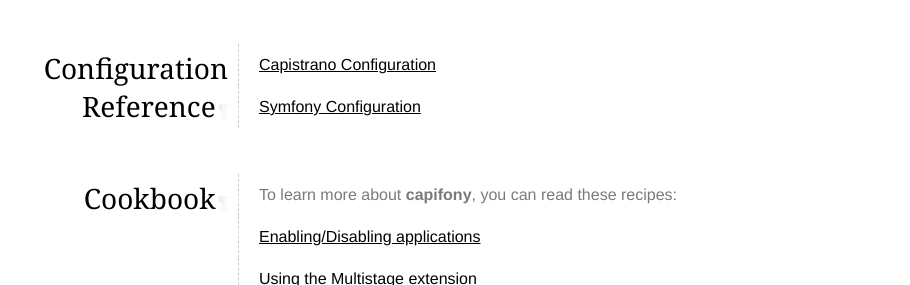
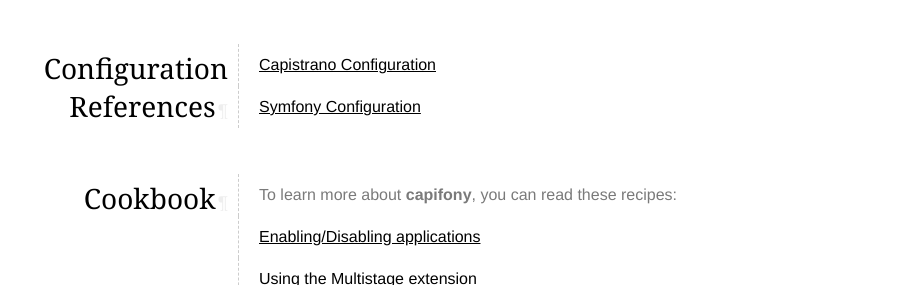
Before and after one commit to everzet/capifony, a Jekyll site: the page built from index.markdown, in a window 1280 px wide and 900 px high, scrolled down 5391 px. Shown: the part 211-496 px from the top of the window, without its empty margins (82-992 px from the left). Built offline with Jekyll 4.4.1, drawn with Linux system fonts in a browser that asks for light colours; nearby versions of some CDN libraries.

Commit message:
Add missing 's'

```diff
--- a/index.markdown
+++ b/index.markdown
@@ -261,7 +261,7 @@ If you want to see all available tasks, you can run:
 
 <hr />
 
-## Configuration Reference
+## Configuration References
 
 [Capistrano Configuration](reference/capistrano.html)
 
```
